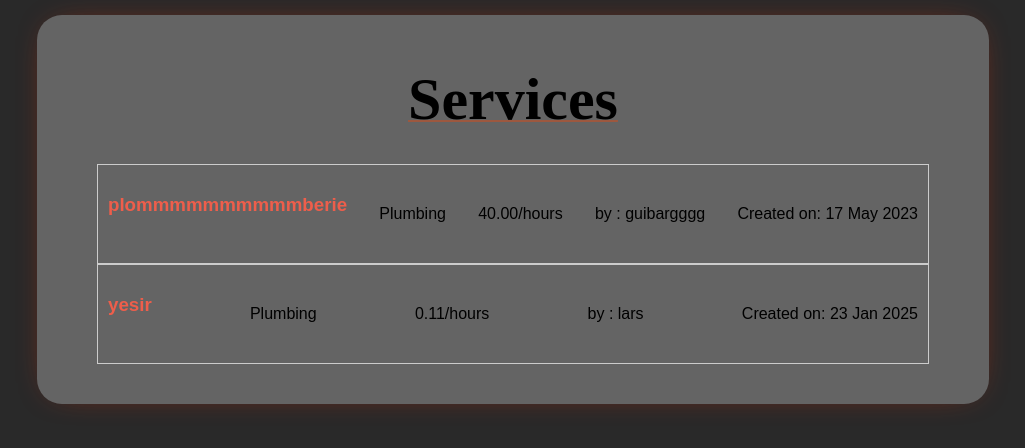
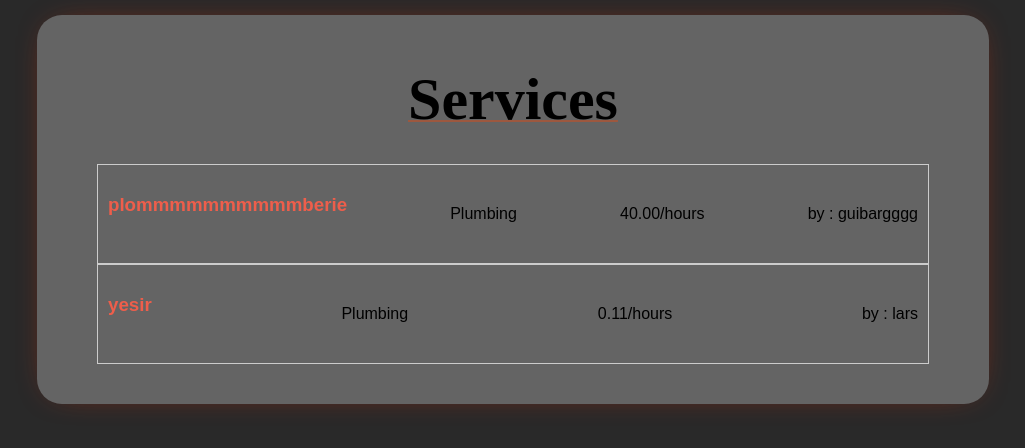
Before and after one commit to JosephOkumu/netifx, a Django app: page /services/Plumbing/ in a window 1280 px wide. Shown: the part 61-509 px from the top of the page, without its empty margins (127-1152 px from the left). Run offline with Django 3.2, Linux system fonts and the light colour scheme; data comes from the database, SQL or seed files in the repository.

Commit message:
remove unnecessary dates in list.html

```diff
--- a/services/templates/services/list.html
+++ b/services/templates/services/list.html
@@ -18,7 +18,6 @@
             <p class="field">{{ service.field }}</p>
             <p>{{ service.price_hour }}/hours</p>
             <p class="company-name">by :  {{ service.name_company }}</p>
-            <p class="created_at">Created on: {{ service.date|date:"d M Y" }}</p> <!-- Add this line to display the creation date -->
           </div>
           {% endfor %}
         {% else %}
```
